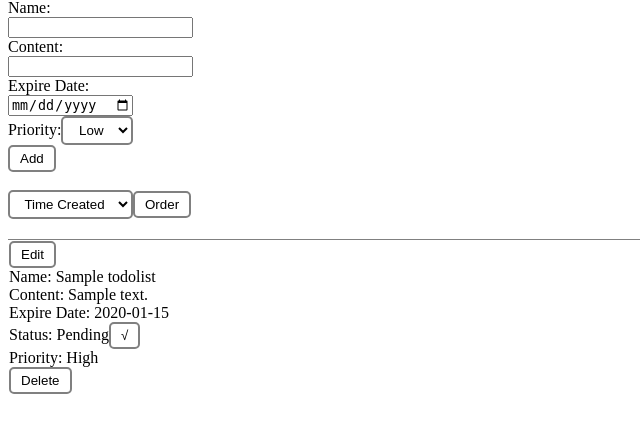
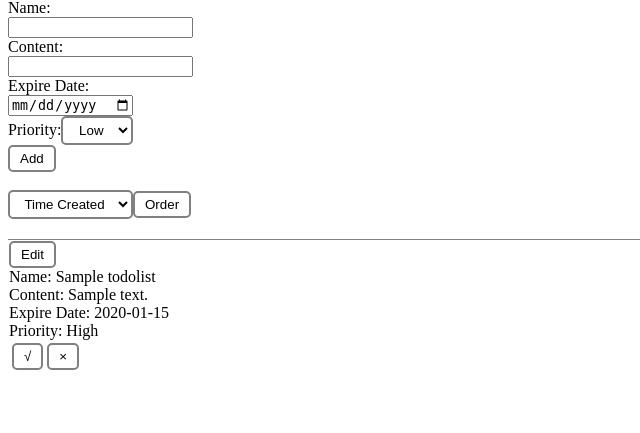
Before and after one commit to guosy1998/todolist, a Django app: page /todolist/ in a window 1280 px wide. Shown: the part 81-514 px from the top of the page, without its empty margins (0-640 px from the left). Run offline with Django 3.2, Linux system fonts and the light colour scheme; tables that the repository leaves empty hold one stand-in row (values such as "Sample post"); lists and menus that the app fills with data are empty; some libraries are stand-ins or nearby versions.

Commit message:
improve the UI

```diff
--- a/todolist_site/templates/todolist.html
+++ b/todolist_site/templates/todolist.html
@@ -53,16 +53,11 @@
                 return (
                     <form name="status" action="/todolist/status" method="POST">
                         <input type="hidden" name="id" value={props.id}  />
-                        <label>Status: Pending</label>
                         <button class="button" type="submit">√</button>
                     </form>
                 );
             }
-            return (
-                <div>
-                    <label>Status: Complete</label><br />
-                </div>
-            );
+            return <div />;
         };
 
         //priority entry
@@ -188,21 +183,43 @@
             );
         }
 
-        function Origin(props) {
+        class Origin extends React.Component {
+            constructor(props) {
+                super(props);
+                if (this.props.status==0) {
+                    this.state = {opacity: 1.0};
+                }
+                else {
+                    this.state = {opacity: 0.3};
+                }
+            }
+
+            render() {
                 return (
                     <div>
-                    <label>Name: {props.name}</label><br />
-                    <label>Content: {props.content}</label><br />
-                    <label>Expire Date: {props.expire_date}</label><br />
-                    <Status status={props.status} id={props.id} />
-                    <Priority priority={props.priority} />
+                        <div style={this.state}>
+                            <label>Name: {this.props.name}</label><br />
+                            <label>Content: {this.props.content}</label><br />
+                            <label>Expire Date: {this.props.expire_date}</label><br />
+                            <Priority priority={this.props.priority} />
+                        </div>
 
+                        <table>
+                            <tr>
+                                <th>
+                                    <Status status={this.props.status} id={this.props.id} />
+                                </th>
+                                <th>
                                     <form name="delete" action="/todolist/delete" method="POST">
-                        <input type="hidden" name="id" value={props.id} />
-                        <button class="button" type="submit">Delete</button><br />
+                                        <input type="hidden" name="id" value={this.props.id} />
+                                        <button class="button" type="submit">×</button><br />
                                     </form>
+                                </th>
+                            </tr>
+                        </table>
                     </div>
                 );
+            }
         }
 
 
@@ -254,10 +271,8 @@
     <script type="text/babel">
         ReactDOM.render(
             <div>
-                <AddPanel />
-                <br />
-                <OrderPanel />
-                <br />
+                <AddPanel /><br />
+                <OrderPanel /><br />
             </div>,
             document.getElementById('funcpanel')
         );
```
Lines whose indentation alone changed are shown as unchanged.
